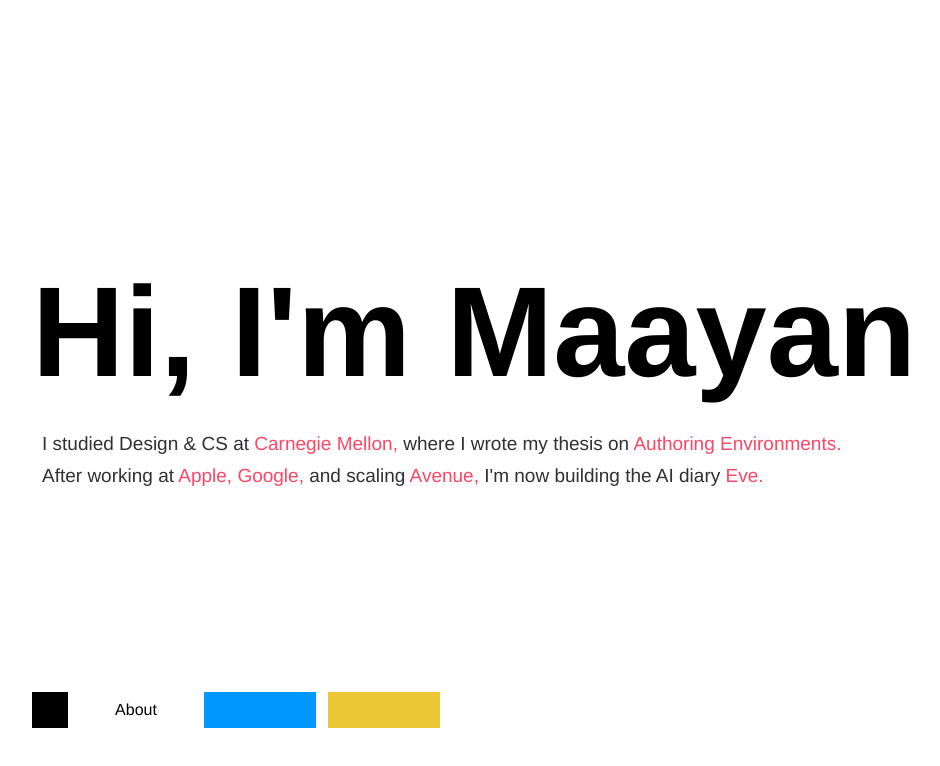
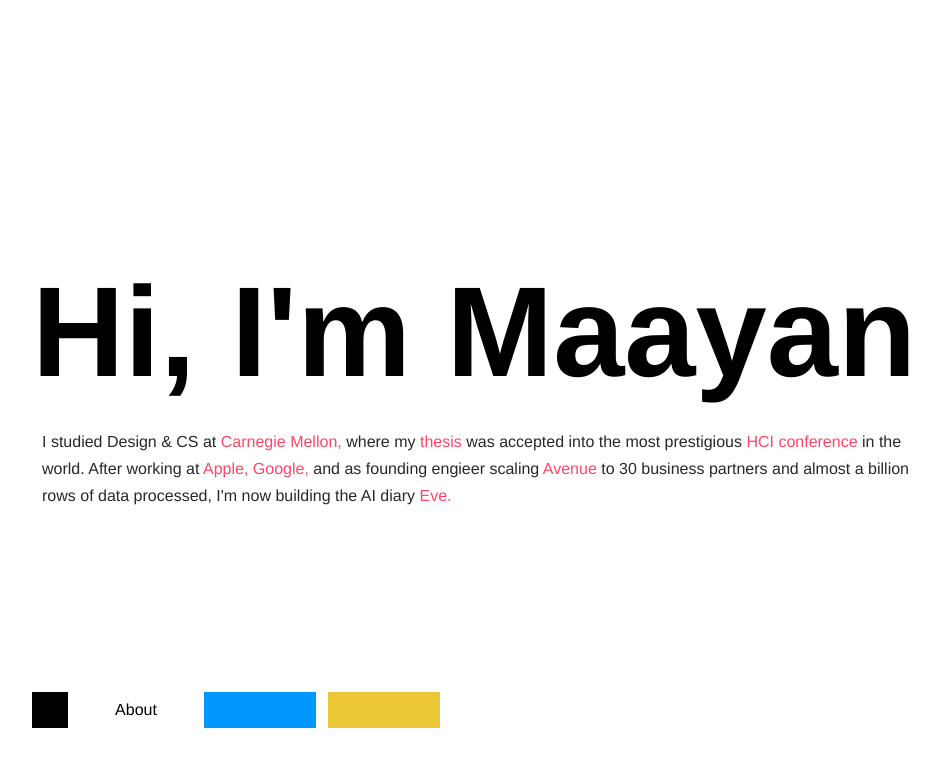
Before and after one commit to maayanalbert/malbert.space, a Next.js app: page / in a window 1280 px wide. Both pictures are taken after a click on the element "About". Shown: the top 766 px of the page, without its empty margins (80-1020 px from the left). Built offline with nearby package versions, Linux system fonts and the light colour scheme.

Commit message:
Narrative redo

```diff
--- a/src/components/AboutInfo.tsx
+++ b/src/components/AboutInfo.tsx
@@ -2,65 +2,45 @@
 import NavButtons from "@/components/NavButtons"
 import { Item, Row } from "@/components/Item"
 import { getPageColor } from "@/pageHelpers"
+import TextLink from "./TextLink"
 
 export function AboutInfo() {
   return (
     <p>
-      I studied Design & CS at{" "}
-      <a
+      I studied Design & CS at
+      <TextLink
+        text="Carnegie Mellon,"
         href="https://www.cmu.edu/"
-        target="_blank"
-        className="hover:underline cursor-pointer"
-        style={{ color: getPageColor("ABOUT") }}
-      >
-        Carnegie Mellon,
-      </a>{" "}
-      where I wrote my thesis on{" "}
-      <a
+        page="ABOUT"
+      />
+      where my
+      <TextLink
+        text="thesis"
         href="https://paper.dropbox.com/doc/Stamper-An-Artboard-Oriented-Programming-Environment--Aur96RpoCsXsC76bFeRTFYSGAQ-QXtfMXshBFBNCu6iCtx2J"
-        target="_blank"
-        className="hover:underline cursor-pointer"
-        style={{ color: getPageColor("ABOUT") }}
-      >
-        Authoring Environments.
-      </a>
-      <br />
-      <br className="sm:hidden" />
-      After working at{" "}
-      <a
+        page="ABOUT"
+      />
+      was accepted into the most prestigious
+      <TextLink
+        text="HCI conference"
+        href="https://en.wikipedia.org/wiki/Conference_on_Human_Factors_in_Computing_Systems"
+        page="ABOUT"
+      />
+      in the world. After working at
+      <TextLink
+        text="Apple,"
         href="https://www.apple.com/iwork/"
-        target="_blank"
-        className="hover:underline cursor-pointer"
-        style={{ color: getPageColor("ABOUT") }}
-      >
-        Apple,
-      </a>{" "}
-      <a
+        page="ABOUT"
+      />
+      <TextLink
+        text="Google,"
         href="https://www.google.com/travel/"
-        target="_blank"
-        className="hover:underline cursor-pointer"
-        style={{ color: getPageColor("ABOUT") }}
-      >
-        Google,
-      </a>{" "}
-      and scaling{" "}
-      <a
-        href="https://avenue.app/"
-        target="_blank"
-        className="hover:underline cursor-pointer"
-        style={{ color: getPageColor("ABOUT") }}
-      >
-        Avenue,
-      </a>{" "}
-      I'm now building the AI diary{" "}
-      <a
-        href="https://eve.space/"
-        target="_blank"
-        className="hover:underline cursor-pointer"
-        style={{ color: getPageColor("ABOUT") }}
-      >
-        Eve.
-      </a>
+        page="ABOUT"
+      />
+      and as founding engieer scaling
+      <TextLink text="Avenue" href="https://avenue.app/" page="ABOUT" />
+      to 30 business partners and almost a billion rows of data processed, I'm
+      now building the AI diary
+      <TextLink text="Eve." href="https://eve.space/" page="ABOUT" />
     </p>
   )
 }
--- a/src/components/GeographyInfo.tsx
+++ /dev/null
@@ -1,36 +0,0 @@
-import { getPageColor } from "@/pageHelpers"
-import { useEffect } from "react"
-
-export function GeographyInfo() {
-  return (
-    <p>
-      I previously lived in{" "}
-      <a
-        href="https://www.google.com/maps/place/Midtown+Manhattan,+New+York,+NY/@40.7504859,-74.0045233,14z/data=!3m1!4b1!4m6!3m5!1s0x89c25901a4127ca9:0xbecdcc9081d6cfdb!8m2!3d40.7549309!4d-73.9840195!16s%2Fg%2F11f3jdv3d9?entry=ttu"
-        target="_blank"
-        className="hover:underline cursor-pointer"
-        style={{ color: getPageColor("GEOGRAPHY", true) }}
-      >
-        New York
-      </a>{" "}
-      and will be moving to{" "}
-      <a
-        href="https://www.google.com/maps/place/Mission+District,+San+Francisco,+CA/@37.759062,-122.4243592,15z/data=!3m1!4b1!4m6!3m5!1s0x808f7e3c5f803323:0x35800073de45189!8m2!3d37.7635614!4d-122.4173724!16zL20vMDJsbDdy?entry=ttu"
-        target="_blank"
-        className="hover:underline cursor-pointer"
-        style={{ color: getPageColor("GEOGRAPHY", true) }}
-      >
-        San Francisco
-      </a>{" "}
-      later on this year. Originally from{" "}
-      <a
-        href="https://www.google.com/maps/place/Bethesda,+MD/@38.9816027,-77.1597764,13z/data=!3m1!4b1!4m6!3m5!1s0x89b7cbb76a24022d:0x26b279f76a2bcd0d!8m2!3d38.984652!4d-77.0947092!16zL20vMGJ4YnI?entry=ttu"
-        target="_blank"
-        className="hover:underline cursor-pointer"
-        style={{ color: getPageColor("GEOGRAPHY", true) }}
-      >
-        Washington, DC.
-      </a>
-    </p>
-  )
-}
--- a/src/components/NavButtons.tsx
+++ b/src/components/NavButtons.tsx
@@ -8,7 +8,7 @@
         <HomeButton />
         <PageButton page="ABOUT" />
         <PageButton page="CONTACT" />
-        <PageButton page="GEOGRAPHY" />
+        <PageButton page="PHILOSOPHY" />
       </div>
     </div>
   )
--- /dev/null
+++ b/src/components/PhilosophyInfo.tsx
@@ -0,0 +1,31 @@
+import { getPageColor } from "@/pageHelpers"
+import { useEffect } from "react"
+
+export function PhilosophyInfo() {
+  return (
+    <p>
+      My used to mom used to call me a{" "}
+      <a
+        href="https://drive.google.com/file/d/1SaMNKAsV2Ov6tc7SybPnKeUO5NLn8UNg/view?usp=sharing"
+        target="_blank"
+        className="hover:underline cursor-pointer"
+        style={{ color: getPageColor("PHILOSOPHY", true) }}
+      >
+        kamikaze walker,
+      </a>{" "}
+      because I learned how to walk by standing up, going as fast as I could,
+      falling, and getting back up again. Someone I admire{" "}
+      <a
+        href="https://www.youtube.com/watch?v=kYfNvmF0Bqw"
+        target="_blank"
+        className="hover:underline cursor-pointer"
+        style={{ color: getPageColor("PHILOSOPHY", true) }}
+      >
+        once said
+      </a>{" "}
+      the key to life is bumping up against its edges. I believe in order to
+      bump up against the edges you must fall, so you might as well get used to
+      it and better yet, learn to love it.
+    </p>
+  )
+}
--- /dev/null
+++ b/src/components/TextLink.tsx
@@ -0,0 +1,23 @@
+import { Page, getPageColor } from "@/pageHelpers"
+
+interface Props {
+  text: string
+  href: string
+  page: Page
+}
+
+export default function TextLink({ text, href, page }: Props) {
+  return (
+    <>
+      {" "}
+      <a
+        href={href}
+        target="_blank"
+        className="hover:underline cursor-pointer"
+        style={{ color: getPageColor(page, true) }}
+      >
+        {text}
+      </a>{" "}
+    </>
+  )
+}
--- a/src/pageHelpers.ts
+++ b/src/pageHelpers.ts
@@ -1,10 +1,10 @@
-export type Page = "ABOUT" | "GEOGRAPHY" | "CONTACT"
+export type Page = "ABOUT" | "PHILOSOPHY" | "CONTACT"
 
 export function getPageColor(type: Page, text?: boolean) {
   switch (type) {
     case "ABOUT":
       return "rgb(255,70,100)"
-    case "GEOGRAPHY":
+    case "PHILOSOPHY":
       return text ? "#D9AE00" : "#EBC737"
     case "CONTACT":
       return "rgb(0,151,254)"
@@ -17,37 +17,11 @@
   switch (type) {
     case "ABOUT":
       return "About"
-    case "GEOGRAPHY":
-      return "Geography"
+    case "PHILOSOPHY":
+      return "Philosophy"
     case "CONTACT":
       return "Contact"
     default:
       return ""
   }
 }
-
-export function pageToRouterPath(page: Page) {
-  switch (page) {
-    case "ABOUT":
-      return "/about"
-    case "GEOGRAPHY":
-      return "/geography"
-    case "CONTACT":
-      return "/contact"
-    default:
-      return ""
-  }
-}
-
-export function routerPathToPage(path: string) {
-  switch (path) {
-    case "/about":
-      return "ABOUT"
-    case "/geography":
-      return "GEOGRAPHY"
-    case "/contact":
-      return "CONTACT"
-    default:
-      return ""
-  }
-}
--- a/src/pages/index.tsx
+++ b/src/pages/index.tsx
@@ -1,7 +1,7 @@
 import { usePageContext } from "@/InfoContext"
 import { AboutInfo } from "@/components/AboutInfo"
 import ContactInfo from "@/components/ContactInfo"
-import { GeographyInfo } from "@/components/GeographyInfo"
+import { PhilosophyInfo } from "@/components/PhilosophyInfo"
 import NavButtons from "@/components/NavButtons"
 import { ReactNode, useEffect } from "react"
 
@@ -27,15 +27,15 @@
         </p>
         <div className="relative w-full sm:ml-[10px] ml-[5px] flex sm:justify-start justify-center">
           <div
-            className="absolute w-full sm:text-[19px] text-[16.5px] sm:px-0 px-8 sm:pt-8 pt-8 leading-[1.7]"
-            style={{ color: "rgb(48, 48, 48)" }}
+            className="absolute w-full sm:text-[16px] text-[16.5px] sm:px-0 px-8 sm:pt-8 pt-8 leading-[1.7] sm:w-[900px]"
+            style={{ color: "rgb(40, 40, 40)" }}
           >
             {curPage === "ABOUT" ? (
               <AboutInfo />
             ) : curPage === "CONTACT" ? (
               <ContactInfo />
-            ) : curPage === "GEOGRAPHY" ? (
-              <GeographyInfo />
+            ) : curPage === "PHILOSOPHY" ? (
+              <PhilosophyInfo />
             ) : undefined}
           </div>
         </div>
```
